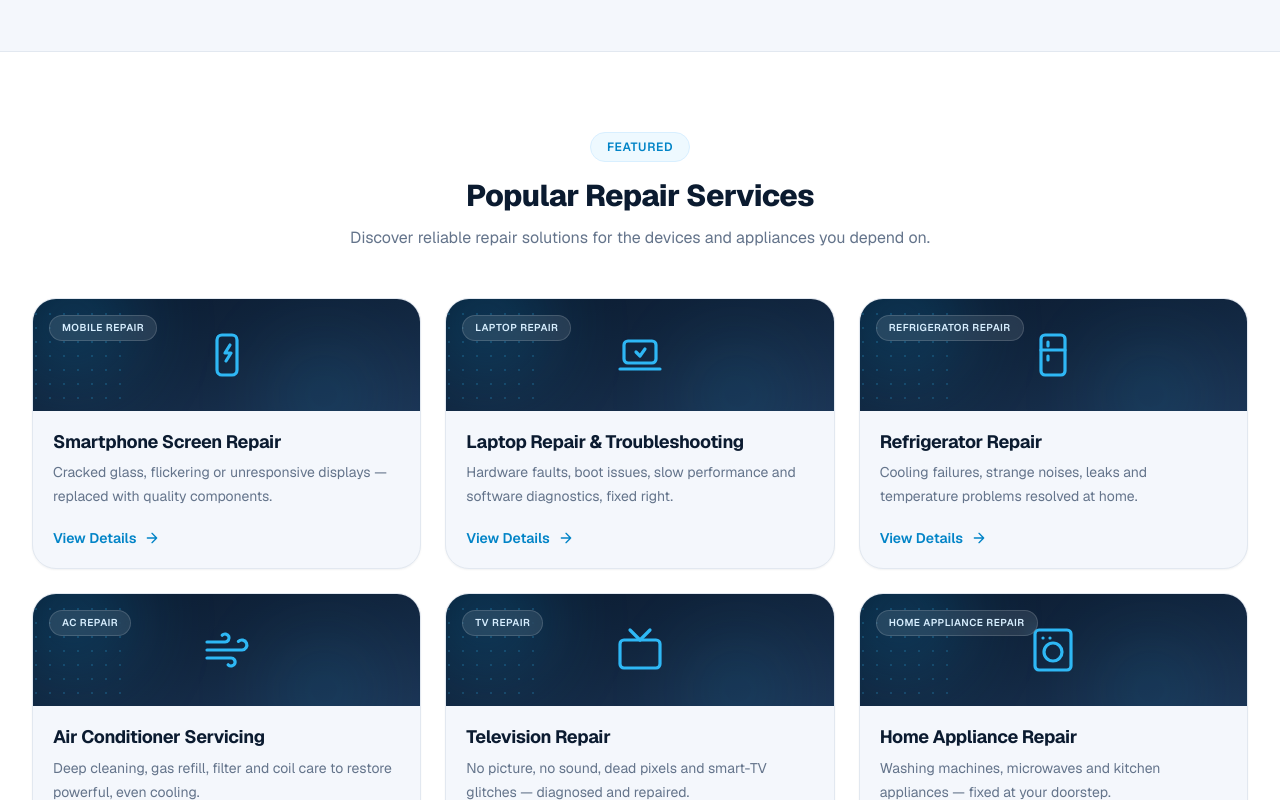
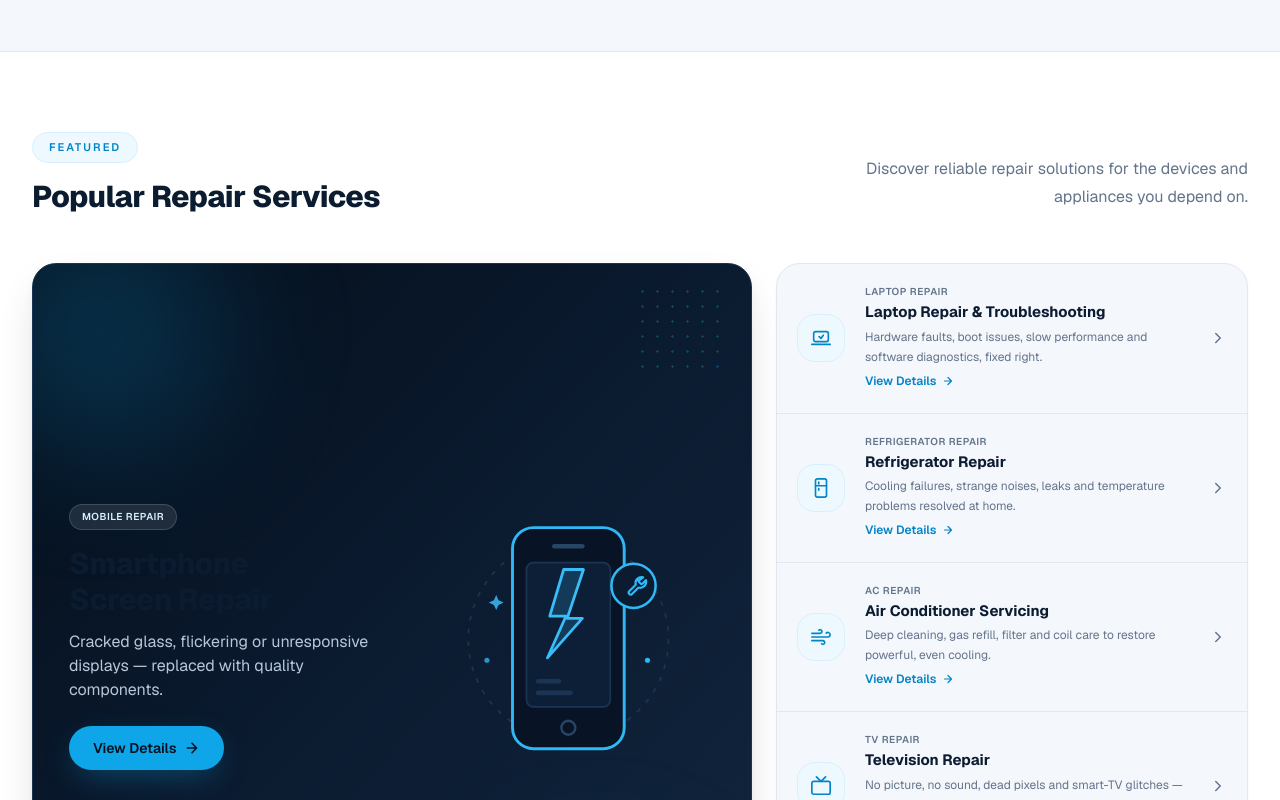
Before and after one commit to mohhammadullah/fixmate-client, a Next.js app: page / in a window 1280 px wide. Shown: the part 1880-2680 px from the top of the page. Built offline with nearby package versions, Linux system fonts and the light colour scheme.

Commit message:
refactor: redesign featured services section

```diff
--- a/src/components/home/FeaturedServices.tsx
+++ b/src/components/home/FeaturedServices.tsx
@@ -1,19 +1,13 @@
 import Link from "next/link";
 
-const SERVICES = [
-  {
+const SPOTLIGHT = {
   title: "Smartphone Screen Repair",
   description:
     "Cracked glass, flickering or unresponsive displays — replaced with quality components.",
   category: "Mobile Repair",
-    icon: (
-      // Smartphone with crack
-      <>
-        <rect x="7" y="2" width="10" height="20" rx="2.5" />
-        <path d="M13.5 7 11 11h3l-2.5 4" />
-      </>
-    ),
-  },
+} as const;
+
+const SERVICES = [
   {
     title: "Laptop Repair & Troubleshooting",
     description:
@@ -85,6 +79,10 @@ const SERVICES = [
   },
 ] as const;
 
+function serviceHref(category: string) {
+  return `/services?category=${encodeURIComponent(category)}`;
+}
+
 export default function FeaturedServices() {
   return (
     <section
@@ -92,9 +90,10 @@ export default function FeaturedServices() {
       className="relative border-t border-border bg-surface"
     >
       <div className="container-page py-14 lg:py-20">
-        {/* Heading */}
-        <div className="mx-auto max-w-2xl text-center">
-          <span className="inline-flex items-center gap-2 rounded-full border border-accent-100 bg-accent-50 px-4 py-1.5 text-xs font-semibold uppercase tracking-wider text-accent-strong dark:border-border dark:bg-surface-muted dark:text-accent">
+        {/* Header — editorial split */}
+        <div className="flex flex-col gap-4 lg:flex-row lg:items-end lg:justify-between">
+          <div className="max-w-xl">
+            <span className="inline-flex items-center gap-2 rounded-full border border-accent-100 bg-accent-50 px-4 py-1.5 text-[11px] font-semibold uppercase tracking-[0.18em] text-accent-strong dark:border-border dark:bg-surface-muted dark:text-accent">
               Featured
             </span>
             <h2
@@ -103,73 +102,53 @@ export default function FeaturedServices() {
             >
               Popular Repair Services
             </h2>
-          <p className="mt-3 text-base text-muted">
+          </div>
+          <p className="max-w-md text-base leading-7 text-muted lg:pb-1 lg:text-right">
             Discover reliable repair solutions for the devices and appliances
             you depend on.
           </p>
         </div>
 
-        {/* Service cards */}
-        <ul className="mt-10 grid gap-6 sm:mt-12 sm:grid-cols-2 lg:grid-cols-3">
-          {SERVICES.map((service) => (
-            <li key={service.title} className="h-full">
-              <div className="group flex h-full flex-col overflow-hidden rounded-2xl border border-border bg-background shadow-xs transition-all duration-300 hover:-translate-y-1 hover:border-border-strong hover:shadow-lg">
-                {/* Banner */}
-                <div className="relative flex h-28 shrink-0 items-center justify-center overflow-hidden bg-gradient-to-br from-navy-900 via-navy-800 to-navy-700">
-                  {/* Decorative glow + dot texture */}
+        {/* Editorial grid — spotlight + list */}
+        <div className="mt-10 grid gap-6 sm:mt-12 lg:grid-cols-5">
+          {/* ------------------------------ Spotlight: Smartphone Screen Repair */}
+          <article className="relative flex flex-col overflow-hidden rounded-3xl border border-navy-700 bg-gradient-to-br from-navy-950 via-navy-900 to-navy-800 shadow-lg lg:col-span-3">
+            {/* Ambient glows */}
             <div
               aria-hidden="true"
-                    className="absolute -left-6 -top-10 h-32 w-32 rounded-full bg-accent-500/20 blur-2xl"
+              className="pointer-events-none absolute -left-16 -top-16 h-64 w-64 rounded-full bg-accent-500/20 blur-3xl"
             />
             <div
               aria-hidden="true"
-                    className="absolute -bottom-10 right-10 h-28 w-28 rounded-full bg-accent-400/10 blur-2xl"
+              className="pointer-events-none absolute -bottom-20 right-10 h-56 w-56 rounded-full bg-accent-400/10 blur-3xl"
             />
-                  <span
+            {/* Dot texture */}
+            <div
               aria-hidden="true"
-                    className="pointer-events-none absolute -left-1 top-2 h-24 w-24 opacity-20"
+              className="pointer-events-none absolute right-5 top-5 h-24 w-24 opacity-25"
               style={{
                 backgroundImage:
                   "radial-gradient(circle, var(--color-accent-400) 1.3px, transparent 1.3px)",
-                      backgroundSize: "14px 14px",
+                backgroundSize: "15px 15px",
               }}
             />
 
-                  {/* Category label */}
-                  <span className="absolute left-4 top-4 rounded-full border border-white/15 bg-white/10 px-3 py-1 text-[10px] font-semibold uppercase tracking-wider text-accent-100 backdrop-blur-sm">
-                    {service.category}
+            <div className="relative flex grow flex-col gap-6 p-7 sm:flex-row sm:items-center sm:p-9 lg:gap-8">
+              {/* Copy */}
+              <div className="flex max-w-xs flex-col">
+                <span className="inline-flex w-fit items-center rounded-full border border-white/15 bg-white/10 px-3 py-1 text-[10px] font-semibold uppercase tracking-wider text-accent-100 backdrop-blur-sm">
+                  {SPOTLIGHT.category}
                 </span>
-
-                  {/* Icon */}
-                  <svg
-                    viewBox="0 0 24 24"
-                    width="48"
-                    height="48"
-                    fill="none"
-                    stroke="currentColor"
-                    strokeWidth="1.6"
-                    strokeLinecap="round"
-                    strokeLinejoin="round"
-                    aria-hidden="true"
-                    className="h-12 w-12 text-accent-400 transition-transform duration-300 group-hover:scale-110"
-                  >
-                    {service.icon}
-                  </svg>
-                </div>
-
-                {/* Body */}
-                <div className="flex grow flex-col p-5">
-                  <h3 className="text-lg font-bold tracking-tight text-heading">
-                    {service.title}
+                <h3 className="mt-4 text-2xl font-extrabold leading-[1.15] tracking-tight text-[#f2f7fd] sm:text-3xl">
+                  {SPOTLIGHT.title}
                 </h3>
-                  <p className="mt-2 text-sm leading-6 text-muted">
-                    {service.description}
+                <p className="mt-3 text-sm leading-6 text-[#b7c6da] sm:text-base">
+                  {SPOTLIGHT.description}
                 </p>
-
                 <Link
-                    href={`/services?category=${encodeURIComponent(service.category)}`}
-                    aria-label={`View details for ${service.title}`}
-                    className="mt-auto inline-flex w-fit items-center gap-2 pt-5 text-sm font-semibold text-accent-strong transition-colors duration-200 hover:text-accent-600 dark:text-accent dark:hover:text-accent-400"
+                  href={serviceHref(SPOTLIGHT.category)}
+                  aria-label="View details for Smartphone Screen Repair"
+                  className="mt-6 inline-flex w-fit items-center gap-2 rounded-full bg-accent-500 px-6 py-3 text-sm font-semibold text-[#04121f] shadow-glow transition-all duration-200 hover:-translate-y-0.5 hover:bg-accent-400"
                 >
                   View Details
                   <svg
@@ -178,21 +157,149 @@ export default function FeaturedServices() {
                     height="16"
                     fill="none"
                     stroke="currentColor"
-                      strokeWidth="2"
+                    strokeWidth="2.2"
                     strokeLinecap="round"
                     strokeLinejoin="round"
                     aria-hidden="true"
-                      className="h-4 w-4 transition-transform duration-200 group-hover:translate-x-1"
+                    className="h-4 w-4"
                   >
                     <path d="M5 12h14M12 5l7 7-7 7" />
                   </svg>
                 </Link>
               </div>
+
+              {/* Illustration — smartphone with cracked screen */}
+              <svg
+                viewBox="0 0 200 220"
+                width="200"
+                height="220"
+                role="presentation"
+                fill="none"
+                className="mx-auto h-48 w-auto shrink-0 sm:h-56 lg:h-64"
+              >
+                {/* Glow ring behind phone */}
+                <circle cx="100" cy="112" r="86" stroke="#1b3454" strokeWidth="1.5" strokeDasharray="4 7" />
+
+                {/* Phone body */}
+                <rect x="52" y="16" width="96" height="190" rx="18" fill="#081426" stroke="#2fb8f5" strokeWidth="2.5" />
+                <path d="M88 32h24" stroke="#274565" strokeWidth="4" strokeLinecap="round" />
+                <circle cx="100" cy="188" r="6" stroke="#274565" strokeWidth="2" />
+
+                {/* Screen */}
+                <rect x="64" y="46" width="72" height="124" rx="6" fill="#0d1f36" stroke="#1b3454" strokeWidth="1.5" />
+
+                {/* Crack — lightning path across the screen */}
+                <path
+                  d="M96 52 84 92h14L82 128l30-34h-13l14-42z"
+                  fill="#2fb8f5"
+                  fillOpacity="0.18"
+                  stroke="#38bdf8"
+                  strokeWidth="2.4"
+                  strokeLinecap="round"
+                  strokeLinejoin="round"
+                />
+
+                {/* Screen UI ghost lines */}
+                <path d="M74 148h18M74 158h28" stroke="#1b3454" strokeWidth="4" strokeLinecap="round" />
+
+                {/* Orbiting wrench */}
+                <circle cx="156" cy="66" r="19" fill="#0b1b30" stroke="#2fb8f5" strokeWidth="2.2" />
+                <path
+                  d="M160.6 61.2a1 1 0 0 0 0 1.4l1.6 1.6a1 1 0 0 0 1.4 0l3.1-3.1a5.2 5.2 0 0 1-6.4 6.4l-5.6 5.6a1.7 1.7 0 0 1-2.4-2.4l5.6-5.6a5.2 5.2 0 0 1 6.4-6.4l-3.2 2.5z"
+                  stroke="#2fb8f5"
+                  strokeWidth="1.9"
+                  strokeLinecap="round"
+                  strokeLinejoin="round"
+                />
+
+                {/* Sparkles */}
+                <path d="M38 74l2 4.4 4.4 2-4.4 2-2 4.4-2-4.4-4.4-2 4.4-2 2-4.4Z" fill="#38bdf8" fillOpacity="0.85" />
+                <circle cx="168" cy="130" r="2.2" fill="#2fb8f5" />
+                <circle cx="30" cy="130" r="2.2" fill="#38bdf8" fillOpacity="0.75" />
+              </svg>
+            </div>
+          </article>
+
+          {/* --------------------------------- Compact list: remaining five */}
+          <ul className="flex flex-col divide-y divide-border overflow-hidden rounded-3xl border border-border bg-background shadow-xs lg:col-span-2">
+            {SERVICES.map((service) => (
+              <li key={service.title} className="group flex flex-1">
+                <div className="flex flex-1 items-center gap-4 p-4 transition-colors duration-200 hover:bg-surface-muted/50 sm:gap-5 sm:p-5">
+                  {/* Icon */}
+                  <span
+                    aria-hidden="true"
+                    className="flex h-12 w-12 shrink-0 items-center justify-center rounded-xl border border-accent-100 bg-accent-50 text-accent-strong transition-transform duration-200 group-hover:scale-105 dark:border-border dark:bg-surface-muted dark:text-accent"
+                  >
+                    <svg
+                      viewBox="0 0 24 24"
+                      width="22"
+                      height="22"
+                      fill="none"
+                      stroke="currentColor"
+                      strokeWidth="1.8"
+                      strokeLinecap="round"
+                      strokeLinejoin="round"
+                      className="h-[22px] w-[22px]"
+                    >
+                      {service.icon}
+                    </svg>
+                  </span>
+
+                  {/* Copy + link */}
+                  <span className="min-w-0 flex-1">
+                    <span className="block text-[10px] font-semibold uppercase tracking-wider text-muted">
+                      {service.category}
+                    </span>
+                    <span className="mt-0.5 block text-sm font-bold leading-snug text-heading sm:text-[15px]">
+                      {service.title}
+                    </span>
+                    <span className="mt-1 hidden text-xs leading-5 text-muted xl:block">
+                      {service.description}
+                    </span>
+                    <Link
+                      href={serviceHref(service.category)}
+                      aria-label={`View details for ${service.title}`}
+                      className="mt-1.5 inline-flex items-center gap-1.5 text-xs font-semibold text-accent-strong transition-colors duration-200 hover:text-accent-600 dark:text-accent dark:hover:text-accent-400"
+                    >
+                      View Details
+                      <svg
+                        viewBox="0 0 24 24"
+                        width="12"
+                        height="12"
+                        fill="none"
+                        stroke="currentColor"
+                        strokeWidth="2.4"
+                        strokeLinecap="round"
+                        strokeLinejoin="round"
+                        aria-hidden="true"
+                        className="h-3 w-3"
+                      >
+                        <path d="M5 12h14M12 5l7 7-7 7" />
+                      </svg>
+                    </Link>
+                  </span>
+
+                  {/* Arrow affordance */}
+                  <svg
+                    viewBox="0 0 24 24"
+                    width="18"
+                    height="18"
+                    fill="none"
+                    stroke="currentColor"
+                    strokeWidth="2"
+                    strokeLinecap="round"
+                    strokeLinejoin="round"
+                    aria-hidden="true"
+                    className="hidden h-[18px] w-[18px] shrink-0 text-muted transition-all duration-200 group-hover:translate-x-1 group-hover:text-accent-strong sm:block dark:group-hover:text-accent"
+                  >
+                    <path d="m9 6 6 6-6 6" />
+                  </svg>
                 </div>
               </li>
             ))}
           </ul>
         </div>
+      </div>
     </section>
   );
 }
```
Lines whose indentation alone changed are shown as unchanged.
